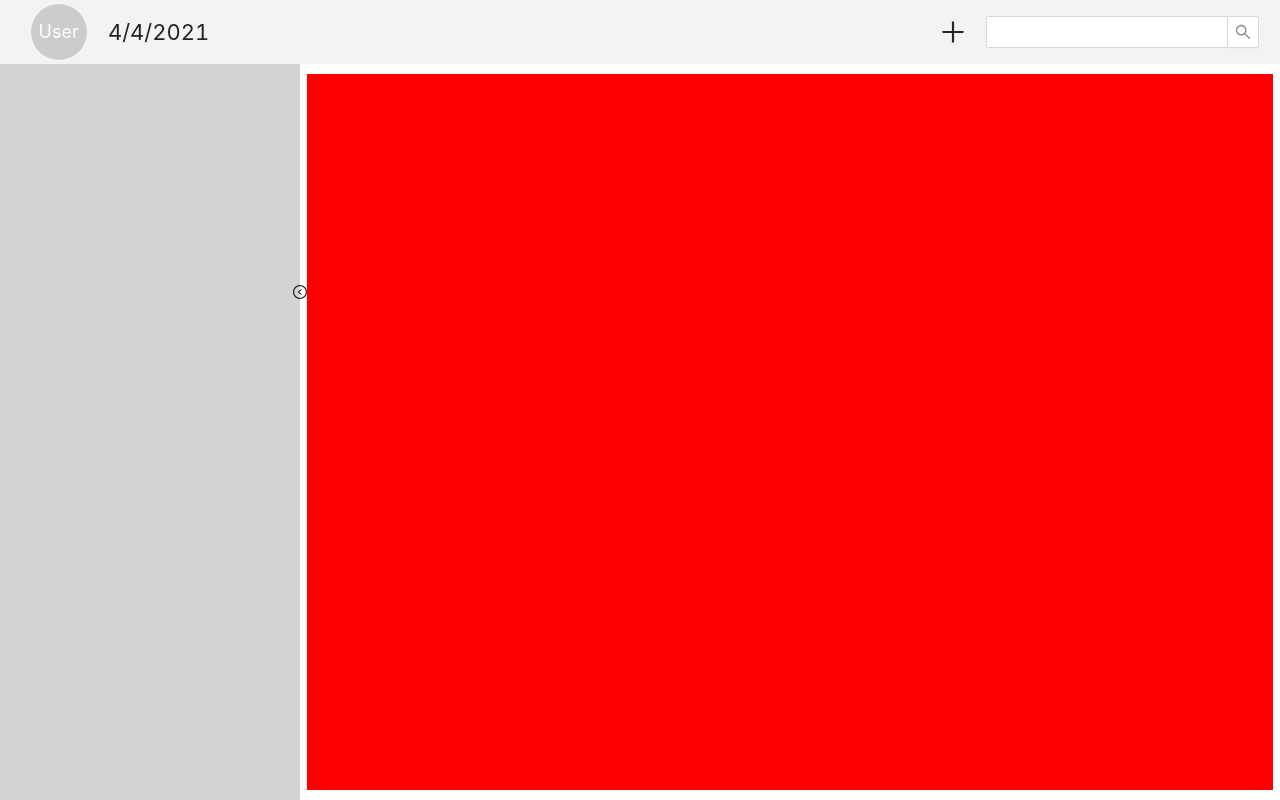
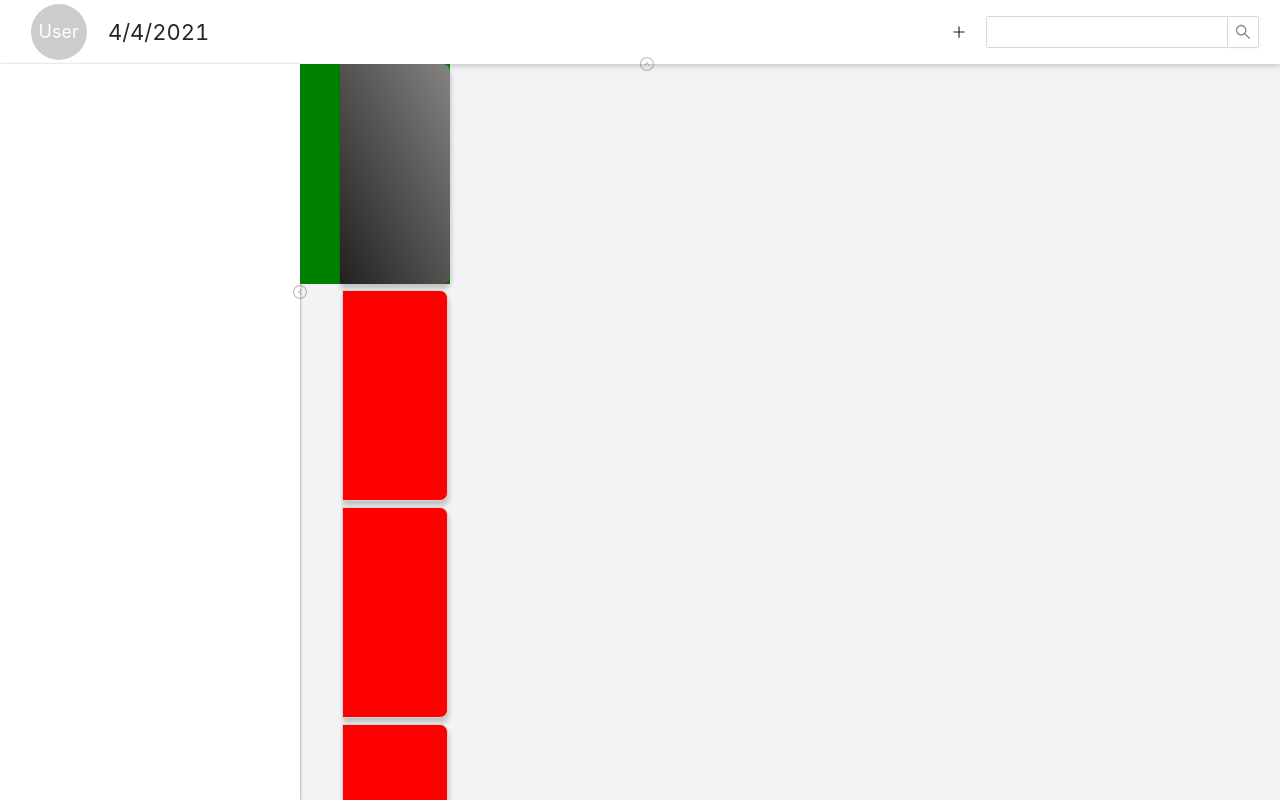
Before and after one commit to huqiyao/journal, a React (Create React App) app: page / in a window 1280 px wide. Shown: the top 800 px of the page. Built offline with nearby package versions, Linux system fonts and the light colour scheme.

Commit message:
basic ui

```diff
--- a/package.json
+++ b/package.json
@@ -14,6 +14,8 @@
     "react": "^17.0.2",
     "react-dom": "^17.0.2",
     "react-scripts": "4.0.3",
+    "slate": "^0.62.0",
+    "slate-react": "^0.62.0",
     "styled-components": "^5.2.3",
     "typescript": "^4.2.3",
     "web-vitals": "^1.0.1",
--- a/src/App.css
+++ b/src/App.css
@@ -3,18 +3,8 @@
   display: flex;
   flex-direction:column;
   height: 100%;
+  /* flex: 1; */
 }
-
-/* .App-logo {
-  height: 40vmin;
-  pointer-events: none;
-}
-
-@media (prefers-reduced-motion: no-preference) {
-  .App-logo {
-    animation: App-logo-spin infinite 20s linear;
-  }
-} */
 
 .App-header {
   /* background-color: #282c34; */
@@ -32,20 +22,7 @@
 
 .App-body{
   flex: 1;
-  background-color: pink;
+  /* background-color: pink; */
   display: flex;
   justify-content: space-between;
 }
-
-/* .App-link {
-  color: #61dafb;
-}
-
-@keyframes App-logo-spin {
-  from {
-    transform: rotate(0deg);
-  }
-  to {
-    transform: rotate(360deg);
-  }
-} */
--- a/src/App.tsx
+++ b/src/App.tsx
@@ -3,13 +3,10 @@ import Header from './Components/Header';
 import Catalog from './Components/Catalog';
 import Content from './Components/Content';
 import 'antd/dist/antd.css';
-
 function App() {
   return (
     <div className="App">
-      <div className="App-header">
         <Header></Header>
-      </div>
       <div className="App-body">
         <Catalog></Catalog>
         <Content></Content>
--- a/src/Components/Catalog/index.tsx
+++ b/src/Components/Catalog/index.tsx
@@ -10,15 +10,17 @@ const Catalog: React.FC<{}> = ({}) => {
     left: 0;
     width: 300px;
     height: 100%;
-    margin-left:${margin};
+    margin-left: ${margin};
     display: block;
-    background: lightgray;
+    /*background:#f0f6fc;*/
+   box-shadow:1px 0 2px 0 rgb(32 33 36 / 28%);
+    background: #fff;
   `;
   return (
     <Aside>
       {visible ? (
         <LeftCircleOutlined
-          style={{ position: 'absolute',right:'-7px',top:'30%' }}
+          style={{ position: 'absolute', right: '-7px', top: '30%',color:'rgb(32 33 36 / 28%)' }}
           onClick={() => {
             setVisible(false);
             setMargin('-300px');
@@ -26,7 +28,7 @@ const Catalog: React.FC<{}> = ({}) => {
         ></LeftCircleOutlined>
       ) : (
         <RightCircleOutlined
-          style={{ position: 'absolute',right:'-14px',top:'30%' }}
+          style={{ position: 'absolute', right: '-14px', top: '30%',color:'rgb(32 33 36 / 28%)' }}
           onClick={() => {
             setVisible(true);
             setMargin('0px');
--- /dev/null
+++ b/src/Components/Content/index.css
@@ -0,0 +1,37 @@
+/*给ul添加长宽属性*/
+.page {
+  position: relative;
+  width: 150px;
+  height: 220px;
+  background-color: green;
+}
+
+.page li {
+  /* position: absolute; */
+  display: inline-block;
+  /* float: left; */
+  border-radius: 0 8px 8px 0;
+  box-shadow: 1px 5px 5px rgba(0, 0, 0, 0.2);
+}
+
+.cover-page {
+  width: 100%;
+  height: 100%;
+  background-image: linear-gradient(to top right, #222120, #838382);
+}
+
+.end-page {
+  background-image: linear-gradient(to top right, #222120, #838382);
+  width: 100%;
+  height: 100%;
+}
+
+.inside-page {
+  width: 96%;
+  height: 96%;
+  left: 0;
+  top: 2%;
+  border: 1px lightgray solid;
+  /* background-color: #fcf9f4; */
+  background-color: red;
+}
--- a/src/Components/Content/index.tsx
+++ b/src/Components/Content/index.tsx
@@ -1,15 +1,26 @@
 import React from 'react';
 import styled from 'styled-components';
+import './index.css'
+import { Slate, Editable } from 'slate-react';
 const Section = styled('section')`
-  padding: 10px 7px;
-  background: white;
+  /*padding: 10px 7px;*/
   flex: 1;
 `;
 
 const Content: React.FC<{}> = ({}) => {
   return (
     <Section>
-      <div style={{ height: '100%', width: 'auto', background: 'red' }}></div>
+      <div className="content-container" style={{ height: '100%', width: 'auto', background: '#f1f3f4' }}>
+        <ul className="page">
+          <li className="cover-page"></li>
+          <li className="inside-page"></li>
+          <li className="inside-page"></li>
+          <li className="inside-page"></li>
+          <li className="inside-page"></li>
+          <li className="inside-page"></li>
+          <li className="end-page"></li>
+        </ul>
+      </div>
     </Section>
   );
 };
--- a/src/Components/Header/index.tsx
+++ b/src/Components/Header/index.tsx
@@ -3,7 +3,27 @@ import Avatar from './Avatar';
 import Search from './Search';
 import Add from './AddButton';
 import styled from 'styled-components';
+import { DownCircleOutlined, UpCircleOutlined } from '@ant-design/icons';
 
+interface IProps {
+  marginLeft?: string;
+}
+
+const HeaderContainer = styled.div`
+  position: relative;
+  height: 64px;
+  /*background-color: #f1f3f4;*/
+  height: 64px;
+  display: flex;
+  align-items: center;
+  justify-content: space-between;
+  padding: 0 20px;
+  /*font-size: calc(10px + 2vmin);*/
+  top: 0;
+  margin-top: ${(props: IProps) => props.marginLeft || '0px'};
+  box-shadow:0 1px 6px 0 rgb(32 33 36 / 28%);
+  background:#fff;
+`;
 const LeftPart = styled.div`
   width: 200px;
   min-width: 186px;
@@ -19,16 +39,35 @@ const RightPart = styled.div`
 `;
 const Header: React.FC<{}> = ({}) => {
   const [date, setDate] = useState(new Date().toLocaleDateString());
+  const [visible, setVisible] = useState(true);
+  const [margin, setMargin] = useState('0px');
   setInterval(() => {
     setDate(new Date().toLocaleDateString());
   });
   return (
-    <>
+    <HeaderContainer marginLeft={margin}>
+      {visible ? (
+        <UpCircleOutlined
+          style={{ position: 'absolute', top: '57px', left: '50%',color:'rgb(32 33 36 / 28%)' }}
+          onClick={() => {
+            setVisible(false);
+            setMargin('-64px');
+          }}
+        ></UpCircleOutlined>
+      ) : (
+        <DownCircleOutlined
+          style={{ position: 'absolute', top: '64px', left: '50%',color:'rgb(32 33 36 / 28%)' }}
+          onClick={() => {
+            setVisible(true);
+            setMargin('0px');
+          }}
+        ></DownCircleOutlined>
+      )}
       <LeftPart>
         <Avatar></Avatar>
         <span
           style={{
-            fontSize: '22px'
+            fontSize: '22px',
           }}
         >
           {date}
@@ -38,7 +77,7 @@ const Header: React.FC<{}> = ({}) => {
         <Add></Add>
         <Search></Search>
       </RightPart>
-    </>
+    </HeaderContainer>
   );
 };
 
```
Also changed, not shown: 2 other files (tests, documents, lock files or other folders).
